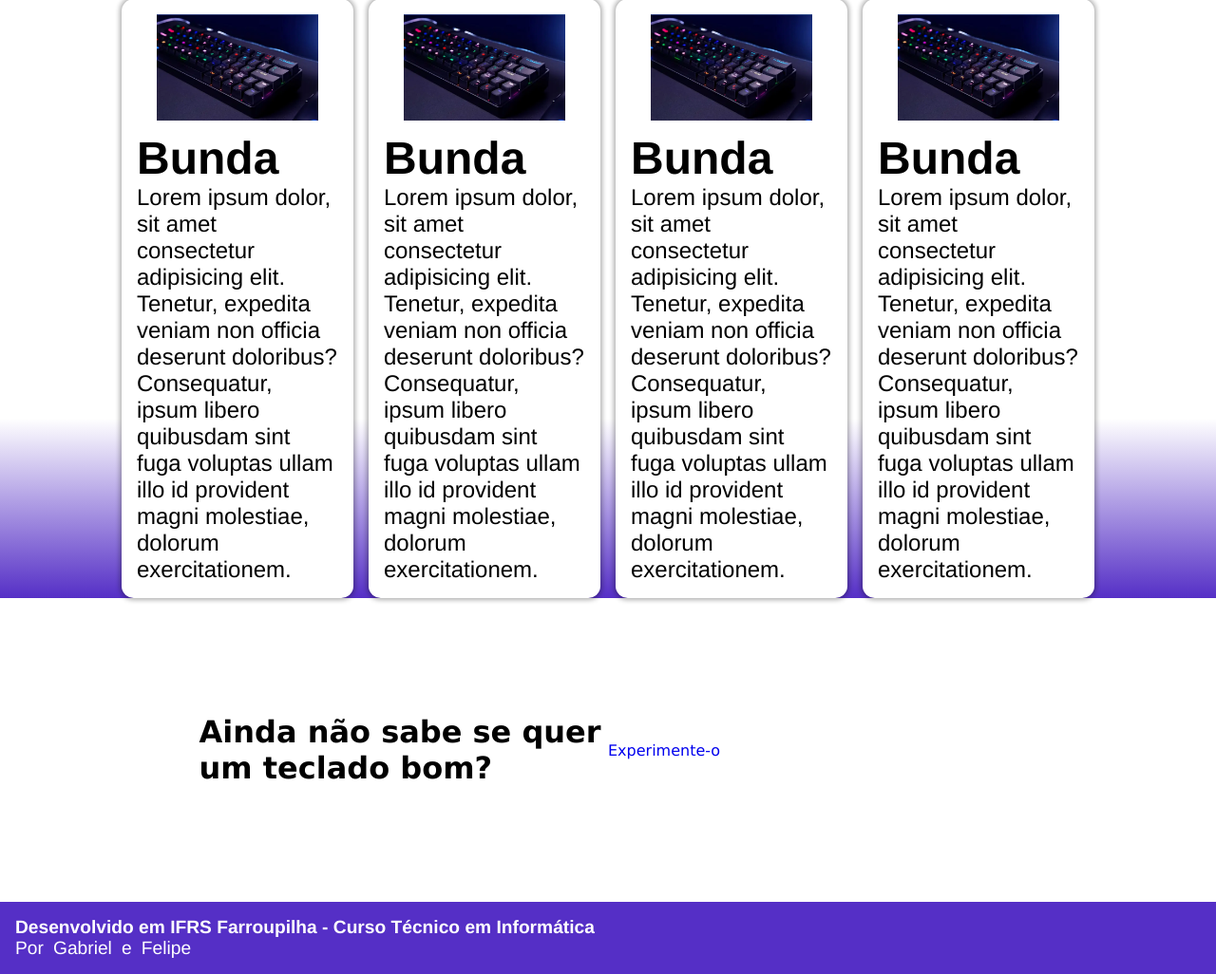
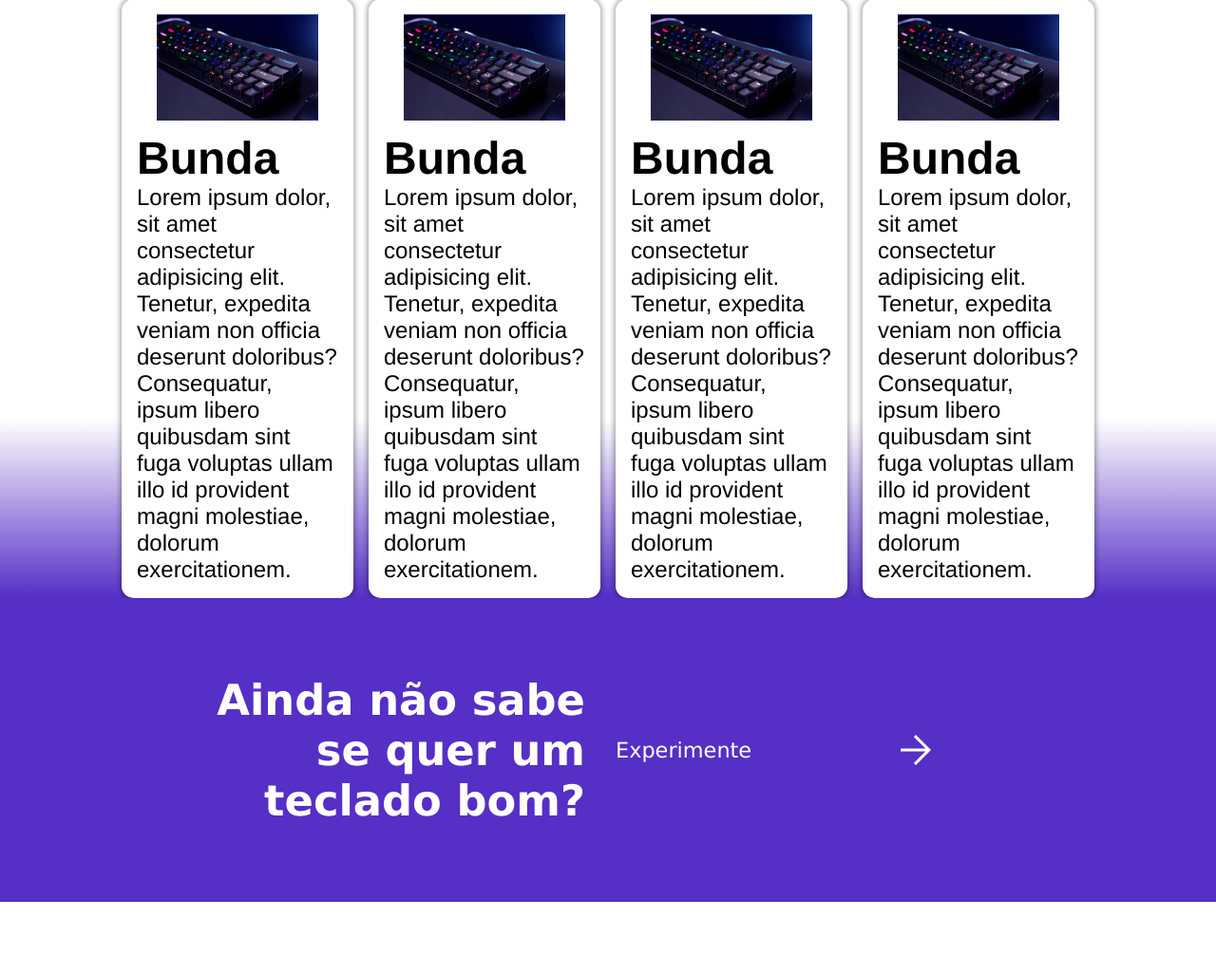
Before and after one commit to gabrielLV-BR/trabalho-php, a PHP site: page / in a window 1280 px wide. Shown: the part 1151-2177 px from the top of the page at 95% size. Run offline with PHP 8.4, Linux system fonts and the light colour scheme.

Commit message:
Link para teclado estilizado e início de conversão para utilização de variáveis CSS

```diff
--- a/index.php
+++ b/index.php
@@ -73,8 +73,11 @@
         </div>
     </section>
     <div class="teste">
-        <h1>Ainda não sabe se quer um teclado bom?</h1>
-        <a href="teste.php">Experimente-o</a>
+        <h1>Ainda não sabe <br> se quer um <br> teclado bom?</h1>
+        <a class="no-animation" href="teste.php">
+            <span>Experimente</span>
+            <svg xmlns="http://www.w3.org/2000/svg" height="48" width="48"><path d="M24 40 21.9 37.85 34.25 25.5H8V22.5H34.25L21.9 10.15L24 8L40 24Z"/></svg>
+        </a>
     </div>
     <footer class="footer">
         <h1>
--- a/public/css/footer.css
+++ b/public/css/footer.css
@@ -1,5 +1,5 @@
 .footer {
-  background-color: var(--b);
+  background-color: var(--background-color);
   color: white;
   width: 100vw;
   height: 100%;
--- a/public/css/global.css
+++ b/public/css/global.css
@@ -1,10 +1,17 @@
 :root {
-    --r: #fe3050;
-    --g: #20fe40;
-    --b: #552fc6;
+    --font-color: black;
+    --background-color: white;
+    --primary-color: #552fc6;
+    --darker-primary-color: #412792;
 
-    --hover-fg-color: white;
-    --hover-bg-color: var(--b);
+    --hover-fg-color: var(--background-color);
+    --hover-bg-color: var(--primary-color);
+}
+
+::selection {
+
+    background-color:  var(--darker-primary-color);
+    color: var(--background-color);
 }
 
 * {
@@ -45,9 +52,13 @@ a::before {
     background: var(--hover-bg-color);
     z-index: -1;
 
-    /* transition: transform 200ms ease; */
+    transition: transform 200ms ease;
     transform-origin: left;
     transform: scaleX(0);
+}
+
+a.no-animation::before {
+    transition: none;
 }
 
 .logo {
--- a/public/css/index.css
+++ b/public/css/index.css
@@ -28,8 +28,17 @@ main {
     flex-direction: row;
     align-items: center;
     justify-content: center;
+    gap: 1rem;
 
+    width: 100vw;
     height: 40vh;
+
+    font-size: 1.4rem;
+
+    padding: 2rem;
+
+    color: var(--background-color);
+    background-color: var(--primary-color);
 }
 
 .teste * {
@@ -37,6 +46,39 @@ main {
     width: 100%;
 }
 
+.teste h1 {
+    text-align: right;
+}
+
+.teste a {
+    padding: 0 1rem;
+
+    height: 5rem;
+    display: flex;
+    flex-direction: row;
+    align-items: center;
+    justify-content: space-between;
+    text-align: left;
+
+    --hover-fg-color: var(--primary-color);
+    --hover-bg-color: var(--background-color);
+}
+
+.teste a:not(:hover) {
+    color: var(--background-color);
+}
+
+.teste a svg {
+    transition: transform 200ms ease;
+    fill: var(--background-color);
+    color: var(--primary-color);
+}
+
+.teste a:hover svg {
+    fill: var(--primary-color);
+    transform: translateX(20px);
+}
+
 @media screen and (max-width:950px) {
     header {
         font-size: 0.5rem;
--- a/public/css/list.css
+++ b/public/css/list.css
@@ -11,7 +11,7 @@
     min-width: 27rem;
     height: 100%;
 
-    background-image: linear-gradient(to top, var(--b), white 30%);
+    background-image: linear-gradient(to top, var(--primary-color), white 30%);
 }
 
 .list div {
```
Also changed, not shown: public/assets/arrow.svg (added).
